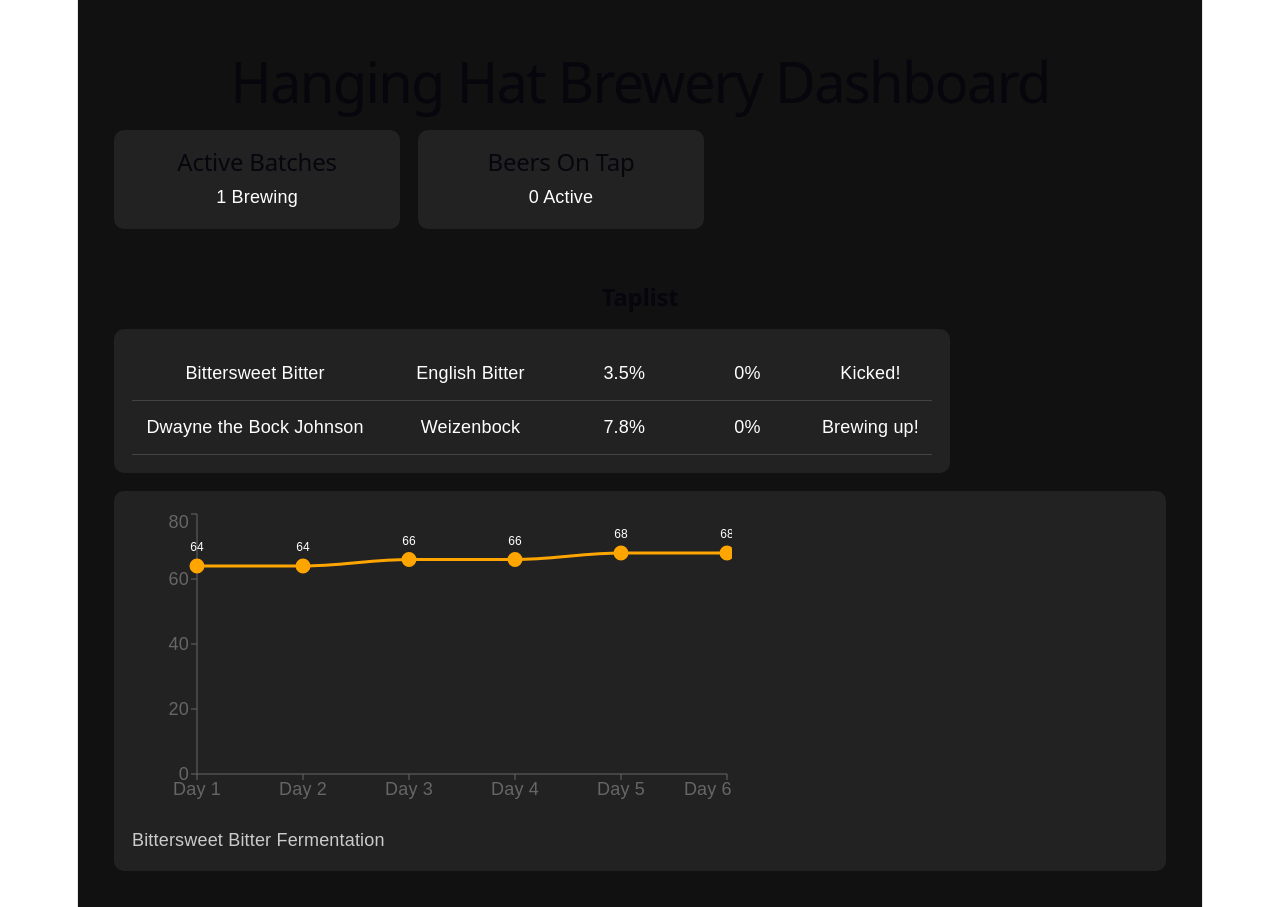
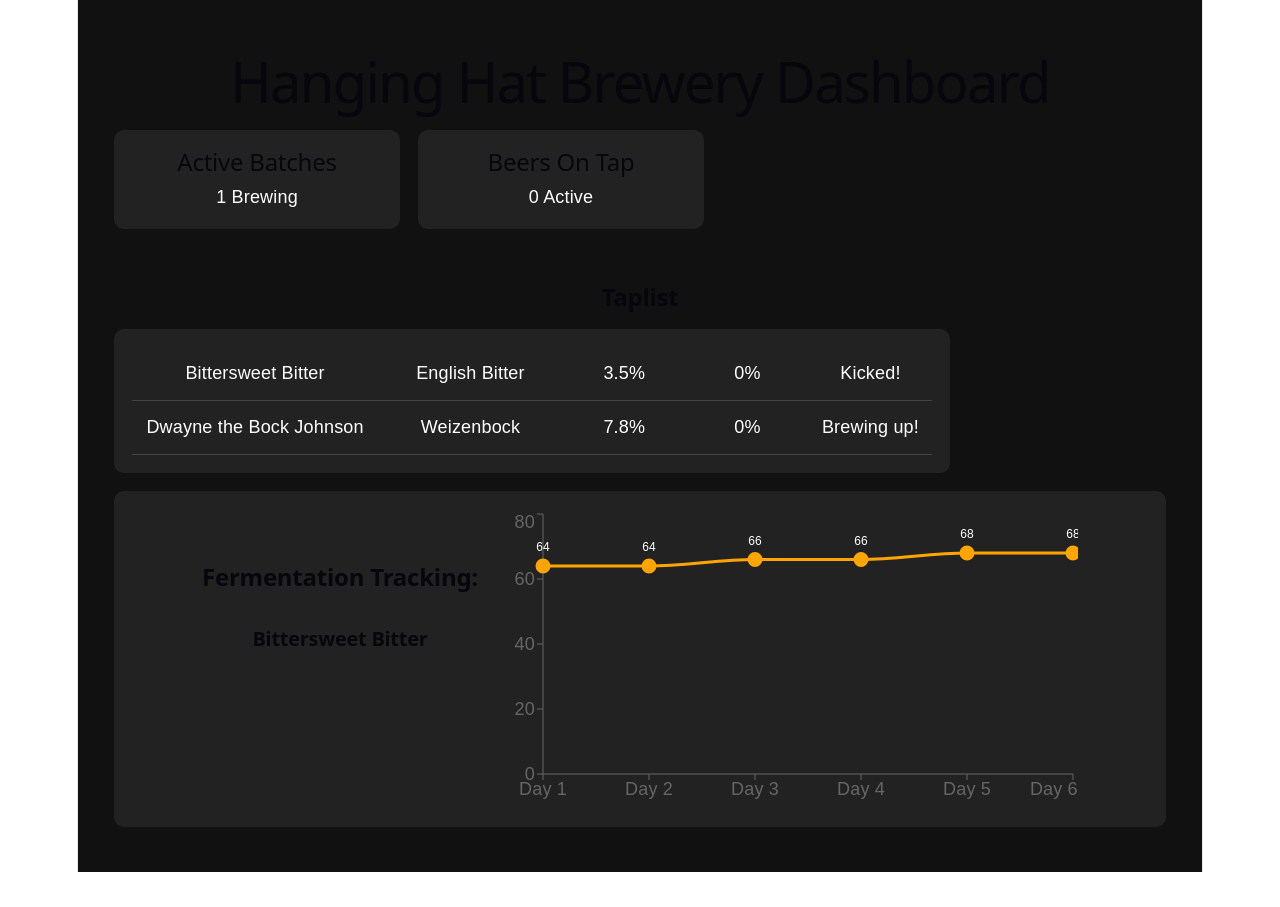
Before and after one commit to coder-sam90/Brewery-Dashboard-react-, a React (Vite) app in the folder brew-dashboard/: page / in a window 1280 px wide. After the commit the page ends 872 px from the top, so only its background shows below. Built offline with nearby package versions, Linux system fonts and the light colour scheme.

Commit message:
Adding CSS to the chart for ferment

```diff
--- a/brew-dashboard/src/App.jsx
+++ b/brew-dashboard/src/App.jsx
@@ -94,8 +94,20 @@ function App() {
     padding: "1rem",
     borderRadius: "10px",
     marginTop: "1rem",
+    display: "flex",
+    justifyContent: "center",
   }}
 >
+  <h2
+    style={{
+      marginTop: "3rem",
+      textAlign: "center",
+      fontWeight: "bold",
+    }}
+    >
+    Fermentation Tracking: <h5>Bittersweet Bitter</h5>
+    </h2>
+
   <LineChart
   width={600}
   height={300}
@@ -121,15 +133,6 @@ function App() {
     }}
   />
 </LineChart>
-<p
-  style={{
-    textAlign: "left",
-    marginTop: "1rem",
-    color: "#ccc",
-  }}
-  >
-    Bittersweet Bitter Fermentation
-    </p>
 </div>
     </div>
   )
```
